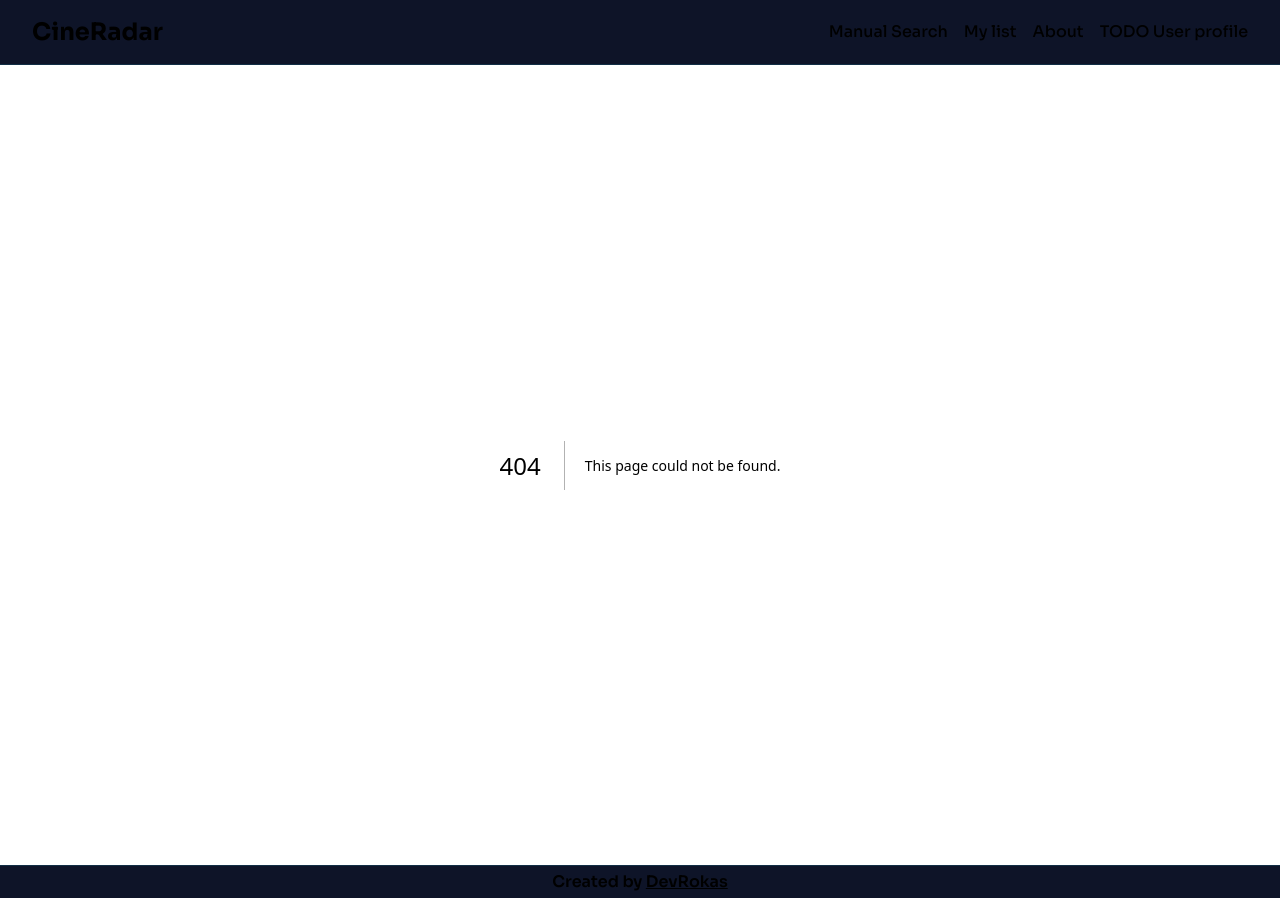
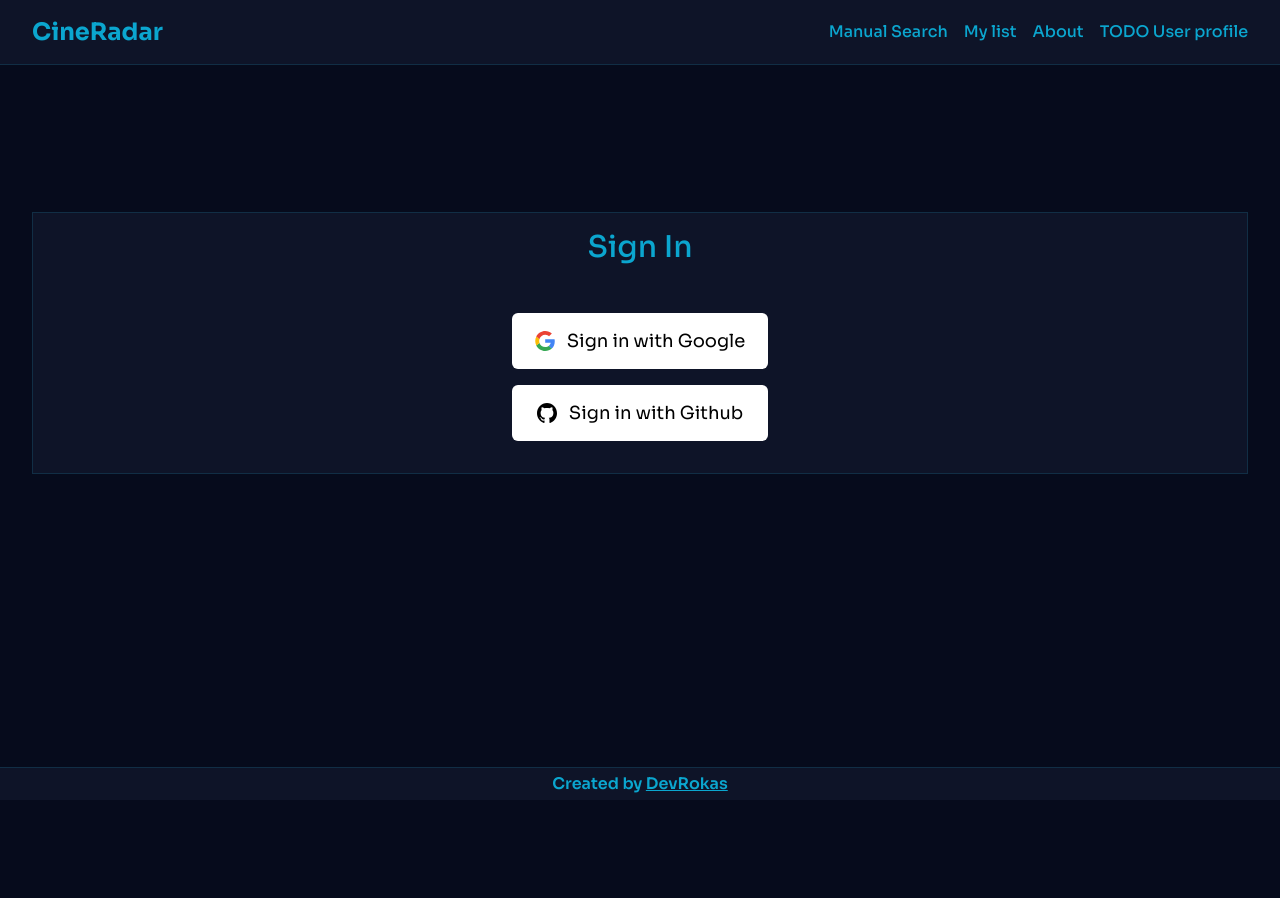
Before and after one commit to fraxxio/CineRadarAI, a Next.js app: page /signin in a window 1280 px wide. Before the commit this address had no page. After the commit the page ends 800 px from the top, so only its background shows below. Built offline with nearby package versions, Linux system fonts and the light colour scheme.

Commit message:
feat: Add custom Sign in page

```diff
--- /dev/null
+++ b/src/app/signin/page.tsx
@@ -0,0 +1,90 @@
+import { AuthError } from "next-auth";
+import { signIn } from "next-auth/react";
+import React from "react";
+
+export default function page() {
+  return (
+    <main className="container my-auto">
+      <section className="border border-border-clr bg-primary-bg pb-8 pt-4">
+        <h1 className="text-center text-3xl font-medium">Sign In</h1>
+        <form
+          action={async (formData: FormData) => {
+            "use server";
+            const provider = formData.get("provider") as string;
+            try {
+              await signIn(provider);
+            } catch (error) {
+              throw error;
+            }
+          }}
+        >
+          <div className="mx-auto flex w-64 flex-col gap-4 pt-12 max-[360px]:w-[90%]">
+            <button
+              type="submit"
+              name="provider"
+              value="google"
+              className="flex items-center justify-center gap-3 rounded-md border-2 border-transparent bg-white py-3 text-lg text-black  duration-200 hover:border-[#4282f5] max-[360px]:text-sm"
+            >
+              <svg
+                width="20px"
+                height="20px"
+                viewBox="-3 0 262 262"
+                xmlns="http://www.w3.org/2000/svg"
+                preserveAspectRatio="xMidYMid"
+                className="max-[360px]:h-[16px] max-[360px]:w-[16px]"
+              >
+                <path
+                  d="M255.878 133.451c0-10.734-.871-18.567-2.756-26.69H130.55v48.448h71.947c-1.45 12.04-9.283 30.172-26.69 42.356l-.244 1.622 38.755 30.023 2.685.268c24.659-22.774 38.875-56.282 38.875-96.027"
+                  fill="#4285F4"
+                />
+                <path
+                  d="M130.55 261.1c35.248 0 64.839-11.605 86.453-31.622l-41.196-31.913c-11.024 7.688-25.82 13.055-45.257 13.055-34.523 0-63.824-22.773-74.269-54.25l-1.531.13-40.298 31.187-.527 1.465C35.393 231.798 79.49 261.1 130.55 261.1"
+                  fill="#34A853"
+                />
+                <path
+                  d="M56.281 156.37c-2.756-8.123-4.351-16.827-4.351-25.82 0-8.994 1.595-17.697 4.206-25.82l-.073-1.73L15.26 71.312l-1.335.635C5.077 89.644 0 109.517 0 130.55s5.077 40.905 13.925 58.602l42.356-32.782"
+                  fill="#FBBC05"
+                />
+                <path
+                  d="M130.55 50.479c24.514 0 41.05 10.589 50.479 19.438l36.844-35.974C195.245 12.91 165.798 0 130.55 0 79.49 0 35.393 29.301 13.925 71.947l42.211 32.783c10.59-31.477 39.891-54.251 74.414-54.251"
+                  fill="#EB4335"
+                />
+              </svg>
+              Sign in with Google
+            </button>
+            <button
+              type="submit"
+              name="provider"
+              value="github"
+              className="flex items-center justify-center gap-3 rounded-md border-2 border-transparent bg-white py-3 text-lg text-black duration-200 hover:border-black max-[360px]:text-sm"
+            >
+              <svg
+                width="20px"
+                height="20px"
+                viewBox="0 0 20 20"
+                xmlns="http://www.w3.org/2000/svg"
+                className="max-[360px]:h-[16px] max-[360px]:w-[16px]"
+              >
+                <title>github</title>
+                <g stroke="none" strokeWidth="1" fill="none" fillRule="evenodd">
+                  <g
+                    transform="translate(-140.000000, -7559.000000)"
+                    fill="#000000"
+                  >
+                    <g id="icons" transform="translate(56.000000, 160.000000)">
+                      <path
+                        d="M94,7399 C99.523,7399 104,7403.59 104,7409.253 C104,7413.782 101.138,7417.624 97.167,7418.981 C96.66,7419.082 96.48,7418.762 96.48,7418.489 C96.48,7418.151 96.492,7417.047 96.492,7415.675 C96.492,7414.719 96.172,7414.095 95.813,7413.777 C98.04,7413.523 100.38,7412.656 100.38,7408.718 C100.38,7407.598 99.992,7406.684 99.35,7405.966 C99.454,7405.707 99.797,7404.664 99.252,7403.252 C99.252,7403.252 98.414,7402.977 96.505,7404.303 C95.706,7404.076 94.85,7403.962 94,7403.958 C93.15,7403.962 92.295,7404.076 91.497,7404.303 C89.586,7402.977 88.746,7403.252 88.746,7403.252 C88.203,7404.664 88.546,7405.707 88.649,7405.966 C88.01,7406.684 87.619,7407.598 87.619,7408.718 C87.619,7412.646 89.954,7413.526 92.175,7413.785 C91.889,7414.041 91.63,7414.493 91.54,7415.156 C90.97,7415.418 89.522,7415.871 88.63,7414.304 C88.63,7414.304 88.101,7413.319 87.097,7413.247 C87.097,7413.247 86.122,7413.234 87.029,7413.87 C87.029,7413.87 87.684,7414.185 88.139,7415.37 C88.139,7415.37 88.726,7417.2 91.508,7416.58 C91.513,7417.437 91.522,7418.245 91.522,7418.489 C91.522,7418.76 91.338,7419.077 90.839,7418.982 C86.865,7417.627 84,7413.783 84,7409.253 C84,7403.59 88.478,7399 94,7399"
+                        id="github-[#142]"
+                      ></path>
+                    </g>
+                  </g>
+                </g>
+              </svg>
+              Sign in with Github
+            </button>
+          </div>
+        </form>
+      </section>
+    </main>
+  );
+}
--- a/src/auth.ts
+++ b/src/auth.ts
@@ -1,10 +1,36 @@
 import { DrizzleAdapter } from "@auth/drizzle-adapter";
-import NextAuth from "next-auth";
+import NextAuth, { NextAuthConfig } from "next-auth";
 import GitHub from "next-auth/providers/github";
 import Google from "next-auth/providers/google";
 import { db } from "./db";
 
-export const { handlers, auth } = NextAuth({
+export const authConfig = {
   providers: [GitHub, Google],
   adapter: DrizzleAdapter(db),
-});
+  pages: {
+    signIn: "/signin",
+  },
+  callbacks: {
+    async session({ session, user }) {
+      session.user.id = user.id;
+      return session;
+    },
+    authorized({ auth, request: { nextUrl } }) {
+      const isLoggedIn = !!auth?.user;
+      const paths = ["/my-list", "/profile"];
+      const isProtected = paths.some((path) =>
+        nextUrl.pathname.startsWith(path),
+      );
+
+      if (isProtected && !isLoggedIn) {
+        const redirectUrl = new URL("api/auth/signin", nextUrl.origin);
+        redirectUrl.searchParams.append("callbackUrl", nextUrl.href);
+        return Response.redirect(redirectUrl);
+      }
+
+      return true;
+    },
+  },
+} satisfies NextAuthConfig;
+
+export const { handlers, auth } = NextAuth(authConfig);
--- /dev/null
+++ b/src/middleware.ts
@@ -0,0 +1,8 @@
+import NextAuth from "next-auth";
+import { authConfig } from "./auth";
+
+export default NextAuth(authConfig).auth;
+
+export const config = {
+  matcher: "/((?!api|_next/static|_next/image|favicon.ico).*)",
+};
--- /dev/null
+++ b/src/types/next-auth.d.ts
@@ -0,0 +1,12 @@
+import NextAuth from "next-auth";
+
+declare module "next-auth" {
+  /**
+   * Returned by `useSession`, `getSession` and received as a prop on the `SessionProvider` React Context
+   */
+  interface Session {
+    user: {
+      id: string;
+    };
+  }
+}
```
